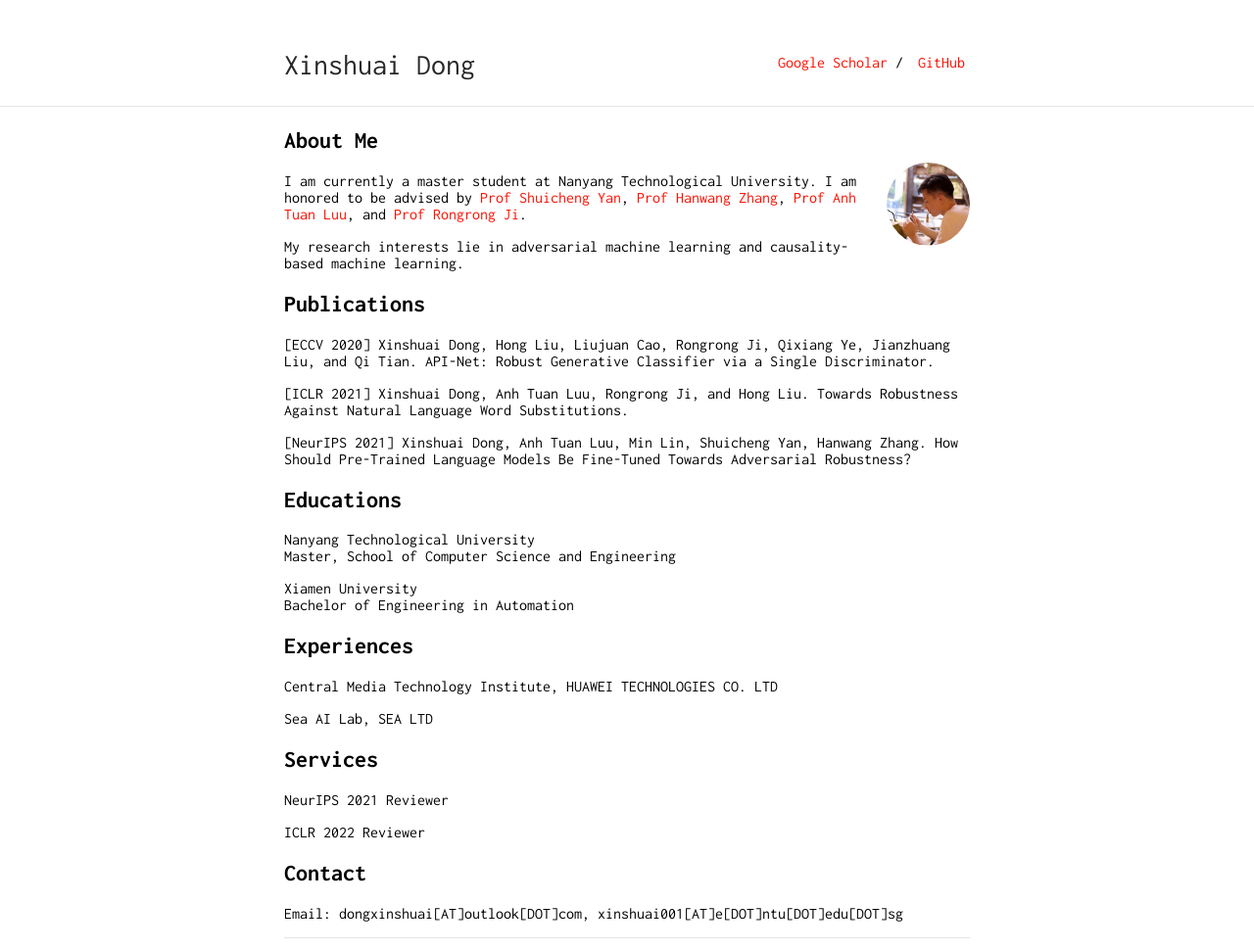
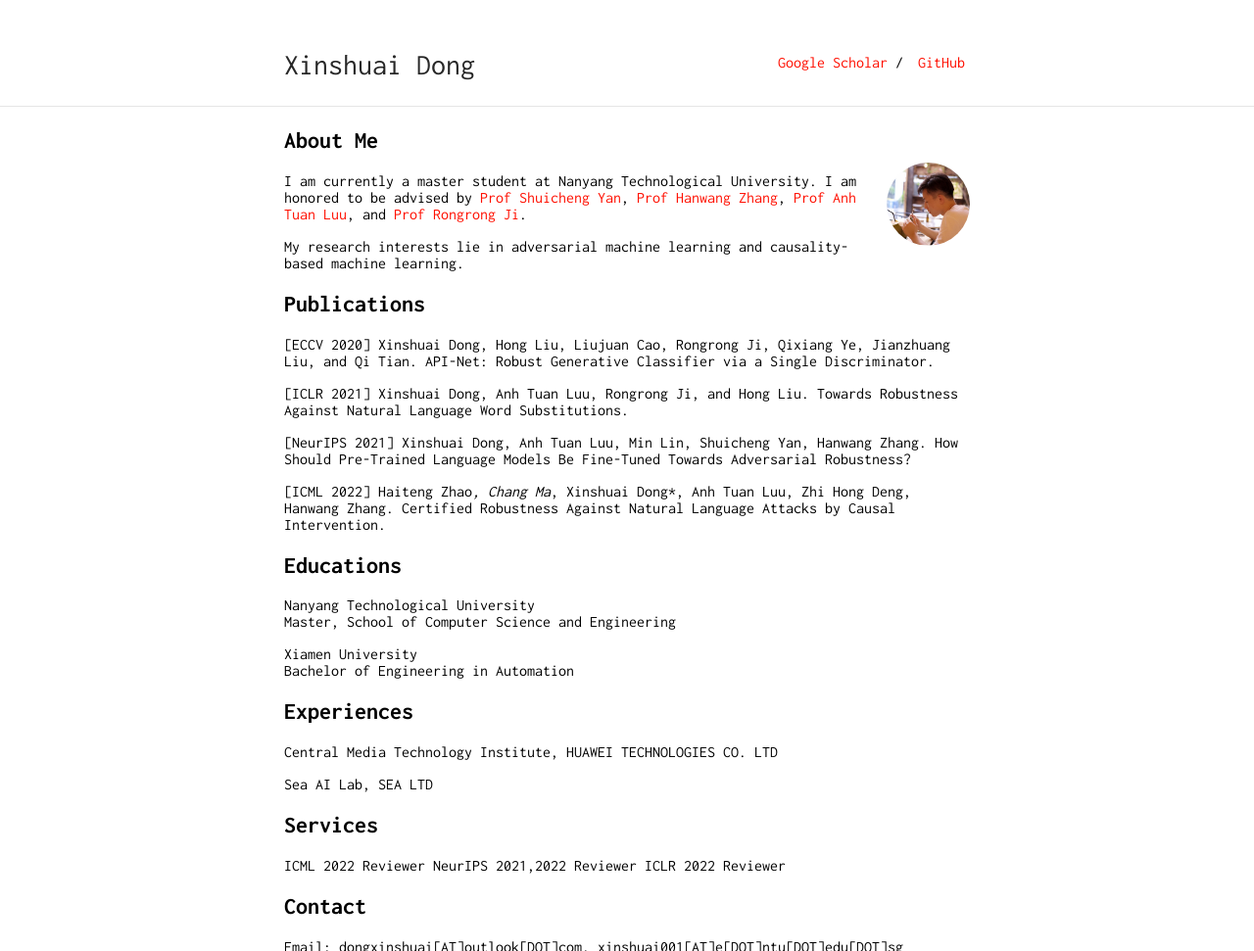
Before and after one commit to dongxinshuai/dongxinshuai.github.io, a Jekyll site: the page built from index.md, in a window 1280 px wide, cut to the strip 0-971 px from the top of the page. Shown: the whole strip at 98% size. Built offline with Jekyll 4.4.1, drawn with Linux system fonts in a browser that asks for light colours; our own code applies the rules of GitHub Pages for plain Markdown files.

Commit message:
Update index.md

```diff
--- a/index.md
+++ b/index.md
@@ -20,10 +20,11 @@ API-Net: Robust Generative Classifier via a Single Discriminator.
 [ICLR 2021] Xinshuai Dong, Anh Tuan Luu, Rongrong Ji, and Hong Liu.
 Towards Robustness Against Natural Language Word Substitutions.
 
-
 [NeurIPS 2021] Xinshuai Dong, Anh Tuan Luu, Min Lin, Shuicheng Yan, Hanwang Zhang.
 How Should Pre-Trained Language Models Be Fine-Tuned Towards Adversarial Robustness?
 
+[ICML 2022] Haiteng Zhao*, Chang Ma*, Xinshuai Dong*, Anh Tuan Luu, Zhi Hong Deng, Hanwang Zhang.
+Certified Robustness Against Natural Language Attacks by Causal Intervention.
 
 ## Educations
 
@@ -41,8 +42,8 @@ Sea AI Lab, SEA LTD
 
 ## Services
 
-NeurIPS 2021 Reviewer
-
+ICML 2022 Reviewer
+NeurIPS 2021,2022 Reviewer
 ICLR 2022 Reviewer
 
 ## Contact
```
